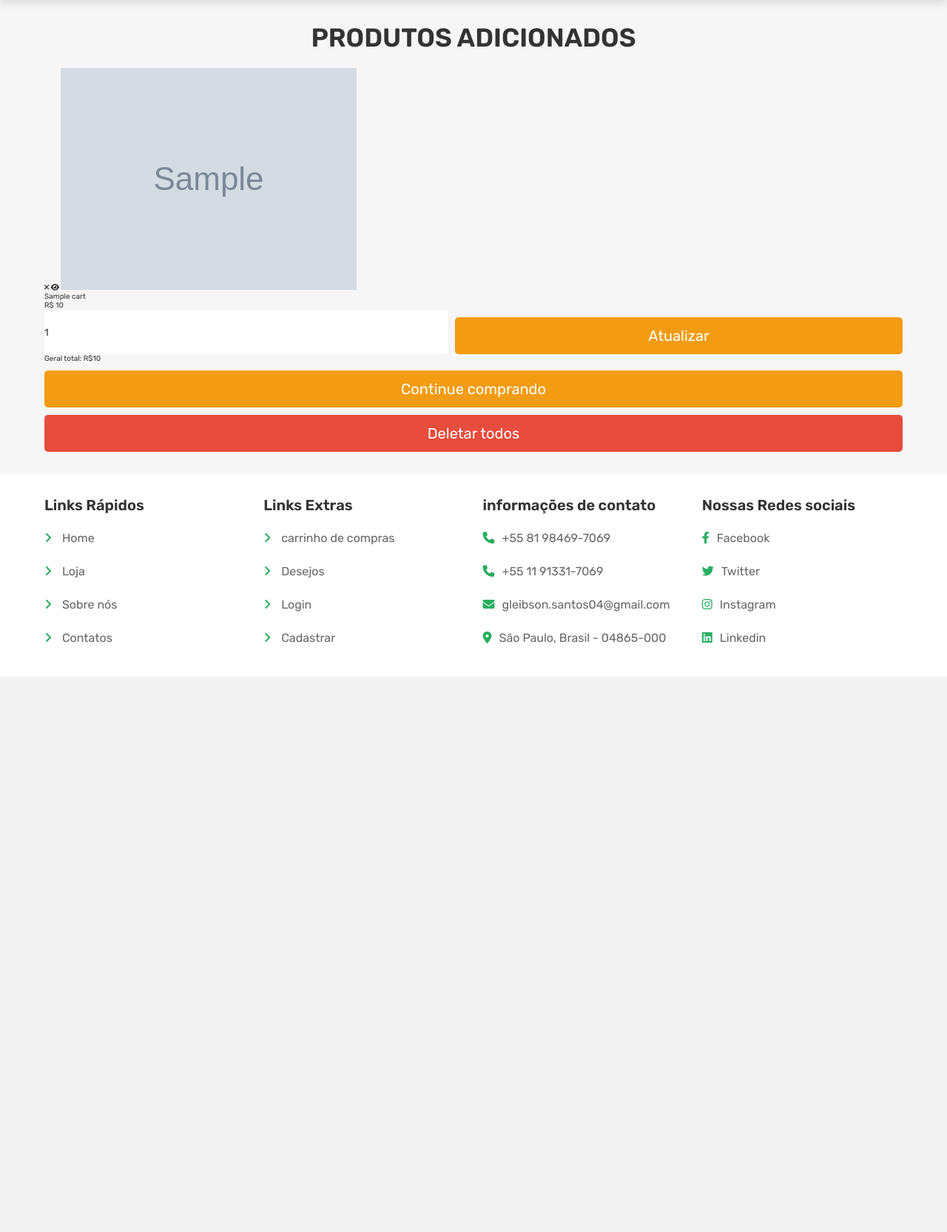
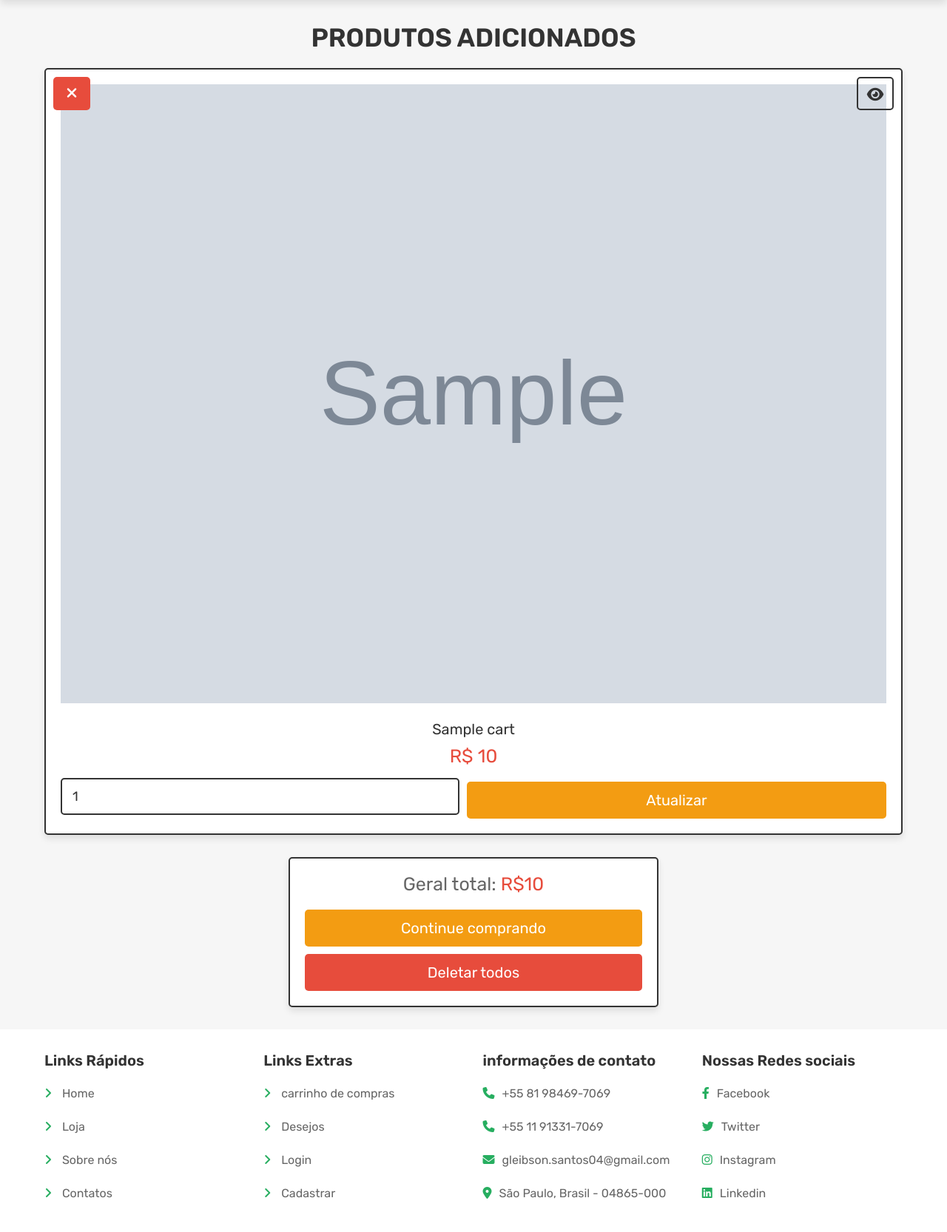
Before and after one commit to programer-Glei/Pjt_Quitanda, a PHP site: page /cart.php in a window 1280 px wide. Shown: the part 69-1735 px from the top of the page at 74% size. Before the commit the page ends 939 px from the top, so only its background shows below. Run offline with PHP 8.4, Linux system fonts and the light colour scheme; the visitor is signed in with stand-in values (Sample User, id 1); tables that the repository leaves empty or names only in its code hold one stand-in row (values such as "Sample post"); grey boxes marked "Sample" are stand-in pictures; some libraries are stand-ins or nearby versions.

Commit message:
proximo comit

```diff
--- a/cart.php
+++ b/cart.php
@@ -25,7 +25,7 @@ if(!isset($user_id)){
 </head>
 <body>
     <?php include 'header.php'; ?>
-    <section class="shopping cart">
+    <section class="shopping-cart">
         <h1 class="title">Produtos adicionados</h1>
         <div class="box-container">
             <?php
--- a/css/estilo.css
+++ b/css/estilo.css
@@ -1247,6 +1247,118 @@ section {
   color: #e74c3c;
 }
 
+/*cart*/
+.shopping-cart .box-container {
+  display: -ms-grid;
+  display: grid;
+  -ms-grid-columns: (minmax(35rem, 1fr))[auto-fit];
+      grid-template-columns: repeat(auto-fit, minmax(35rem, 1fr));
+  gap: 2.5rem;
+  -webkit-box-align: start;
+      -ms-flex-align: start;
+          align-items: flex-start;
+  -webkit-box-pack: center;
+      -ms-flex-pack: center;
+          justify-content: center;
+  gap: 1.5rem;
+}
+
+.shopping-cart .box-container .box {
+  padding: 2rem;
+  text-align: center;
+  border: 0.2rem solid #333;
+  background-color: #fff;
+  -webkit-box-shadow: 0 0.5rem 1rem rgba(0, 0, 0, 0.1);
+          box-shadow: 0 0.5rem 1rem rgba(0, 0, 0, 0.1);
+  border-radius: 0.5rem;
+  position: relative;
+}
+
+.shopping-cart .box-container .box .price {
+  padding: 1rem;
+  color: #e74c3c;
+  font-size: 2.5rem;
+}
+
+.shopping-cart .box-container .box .fa-eye {
+  position: absolute;
+  top: 1rem;
+  right: 1rem;
+  border-radius: 0.5rem;
+  height: 4.5rem;
+  line-height: 4.3rem;
+  width: 5rem;
+  border: 0.2rem solid #333;
+  color: #333;
+  font-size: 2rem;
+}
+
+.shopping-cart .box-container .box .fa-eye:hover {
+  color: #fff;
+  background-color: #333;
+}
+
+.shopping-cart .box-container .box .fa-times {
+  position: absolute;
+  top: 1rem;
+  left: 1rem;
+  border-radius: 0.5rem;
+  height: 4.5rem;
+  line-height: 4.3rem;
+  width: 5rem;
+  color: #fff;
+  font-size: 2rem;
+  background-color: #e74c3c;
+}
+
+.shopping-cart .box-container .box .fa-times:hover {
+  background-color: #333;
+}
+
+.shopping-cart .box-container .box img {
+  width: 100%;
+  margin-bottom: 1rem;
+}
+
+.shopping-cart .box-container .box .name {
+  font-size: 2rem;
+  color: #333;
+  padding-top: 1rem;
+}
+
+.shopping-cart .box-container .box .qty {
+  margin: 0.5rem 0;
+  border-radius: 0.5rem;
+  padding: 1.2rem 1.4rem;
+  font-size: 1.8rem;
+  color: #333;
+  border: 0.2rem solid #333;
+  width: 100%;
+}
+
+.shopping-cart .cart-total {
+  max-width: 50rem;
+  margin: 0 auto;
+  margin-top: 3rem;
+  padding: 2rem;
+  text-align: center;
+  border: 0.2rem solid #333;
+  background-color: #fff;
+  -webkit-box-shadow: 0 0.5rem 1rem rgba(0, 0, 0, 0.1);
+          box-shadow: 0 0.5rem 1rem rgba(0, 0, 0, 0.1);
+  border-radius: 0.5rem;
+}
+
+.shopping-cart .cart-total p {
+  margin-bottom: 2rem;
+  font-size: 2.5rem;
+  color: #666;
+}
+
+.shopping-cart .cart-total p span {
+  color: #e74c3c;
+}
+
 /* footer - rodapé */
 .footer {
   background-color: #fff;
--- a/css/estilo.scss
+++ b/css/estilo.scss
@@ -1100,6 +1100,106 @@ section{
     }
 }
 
+/*cart*/
+.shopping-cart{
+    .box-container{
+        @include grid(35rem);
+        gap: 1.5rem;
+
+        .box{
+            padding: 2rem;
+            text-align: center;
+            border: $border;
+            background-color: $--white;
+            box-shadow: $box-shadow;
+            border-radius: 0.5rem;
+            position: relative;
+
+            .price{
+                padding: 1rem;
+                color: $--red;
+                font-size: 2.5rem;
+            }
+
+            .fa-eye{
+                position: absolute;
+                top: 1rem; right: 1rem;
+                border-radius: 0.5rem;
+                height: 4.5rem;
+                line-height: 4.3rem;
+                width: 5rem;
+                border: $border;
+                color: $--black;
+                font-size: 2rem;
+
+                &:hover{
+                    color: $--white;
+                    background-color: $--black;
+                }
+            }
+
+            .fa-times{
+                position: absolute;
+                top: 1rem; left: 1rem;
+                border-radius: 0.5rem;
+                height: 4.5rem;
+                line-height: 4.3rem;
+                width: 5rem;
+                color: $--white;
+                font-size: 2rem;
+                background-color: $--red;
+
+                &:hover{
+                    background-color: $--black;
+                }
+            }
+
+            img{
+                width: 100%;
+                margin-bottom: 1rem;
+            }
+
+            .name{
+                font-size: 2rem;
+                color: $--black;
+                padding-top: 1rem;
+            }
+
+            .qty{
+                margin: 0.5rem 0;
+                border-radius: 0.5rem;
+                padding: 1.2rem 1.4rem;
+                font-size: 1.8rem;
+                color: $--black;
+                border: $border;
+                width: 100%;
+            }
+        }
+    }
+
+    .cart-total{
+        max-width: 50rem;
+        margin: 0 auto;
+        margin-top: 3rem;
+        padding: 2rem;
+        text-align: center;
+        border: $border;
+        background-color: $--white;
+        box-shadow: $box-shadow;
+        border-radius: 0.5rem;
+
+        p{
+            margin-bottom: 2rem;
+            font-size: 2.5rem;
+            color: $light-color;
+
+            span{
+                color: $--red;
+            }
+        }
+    }
+}
+
 /* footer - rodapé */
 .footer{
     background-color: $--white;
```
Also changed, not shown: 1 other file.
